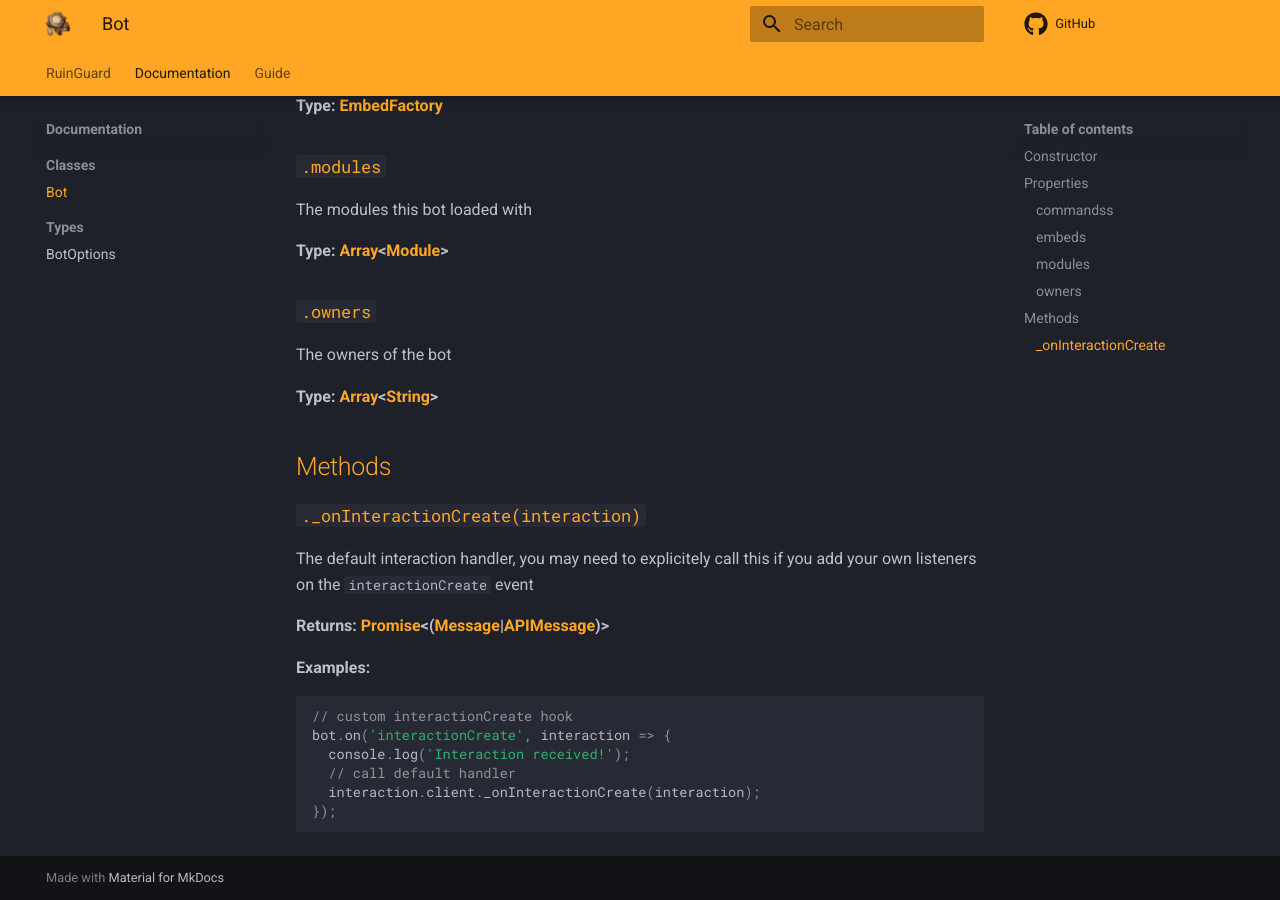
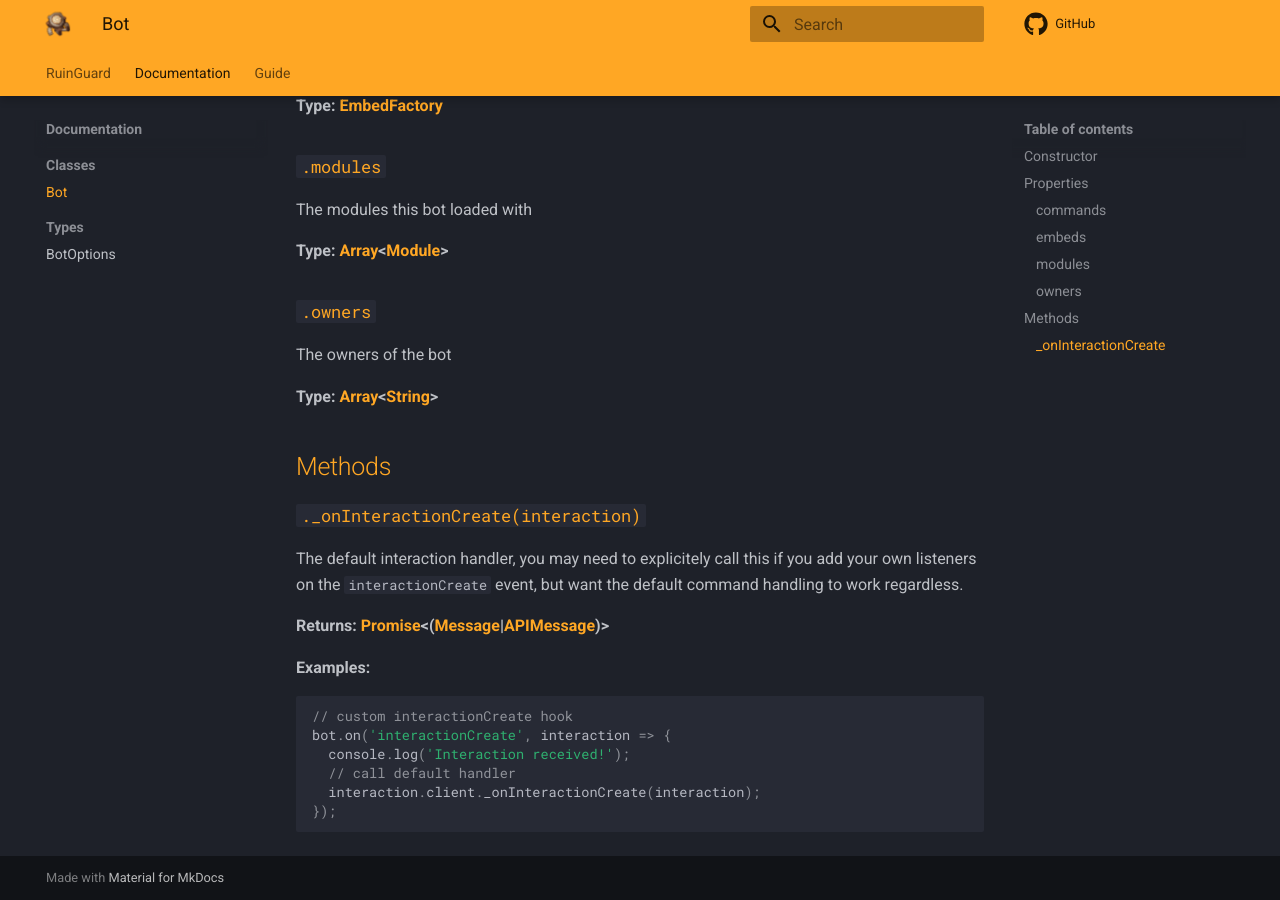
Before and after one commit to Khaenri-ah/ruinguard-docs, an MkDocs documentation site: the page built from docs/documentation/classes/Bot.md, in a window 1280 px wide and 900 px high, scrolled down 780 px. Built offline with MkDocs 1.6.1 and Material for MkDocs 9.7.7, drawn with Linux system fonts in a browser that asks for light colours; comment, search, counter and statistics services are not loaded.

```diff
--- a/docs/documentation/classes/Bot.md
+++ b/docs/documentation/classes/Bot.md
@@ -14,7 +14,7 @@ new Bot(options);
 
 ## Properties
 
-### `.commands` { data-toc-label='commandss' }
+### `.commands` { data-toc-label='commands' }
 All commands currently loaded
 
 **Type: [CommandManager]**
@@ -38,7 +38,7 @@ The owners of the bot
 ## Methods
 
 ### `._onInteractionCreate(interaction)` { data-toc-label='_onInteractionCreate' }
-The default interaction handler, you may need to explicitely call this if you add your own listeners on the `interactionCreate` event
+The default interaction handler, you may need to explicitely call this if you add your own listeners on the `interactionCreate` event, but want the default command handling to work regardless.
 
 **Returns: [Promise]&lt;([Message]|[APIMessage])&gt;**
 
```
Also changed, not shown: docs/documentation/types/BotOptions.md (+3 -1 lines).
